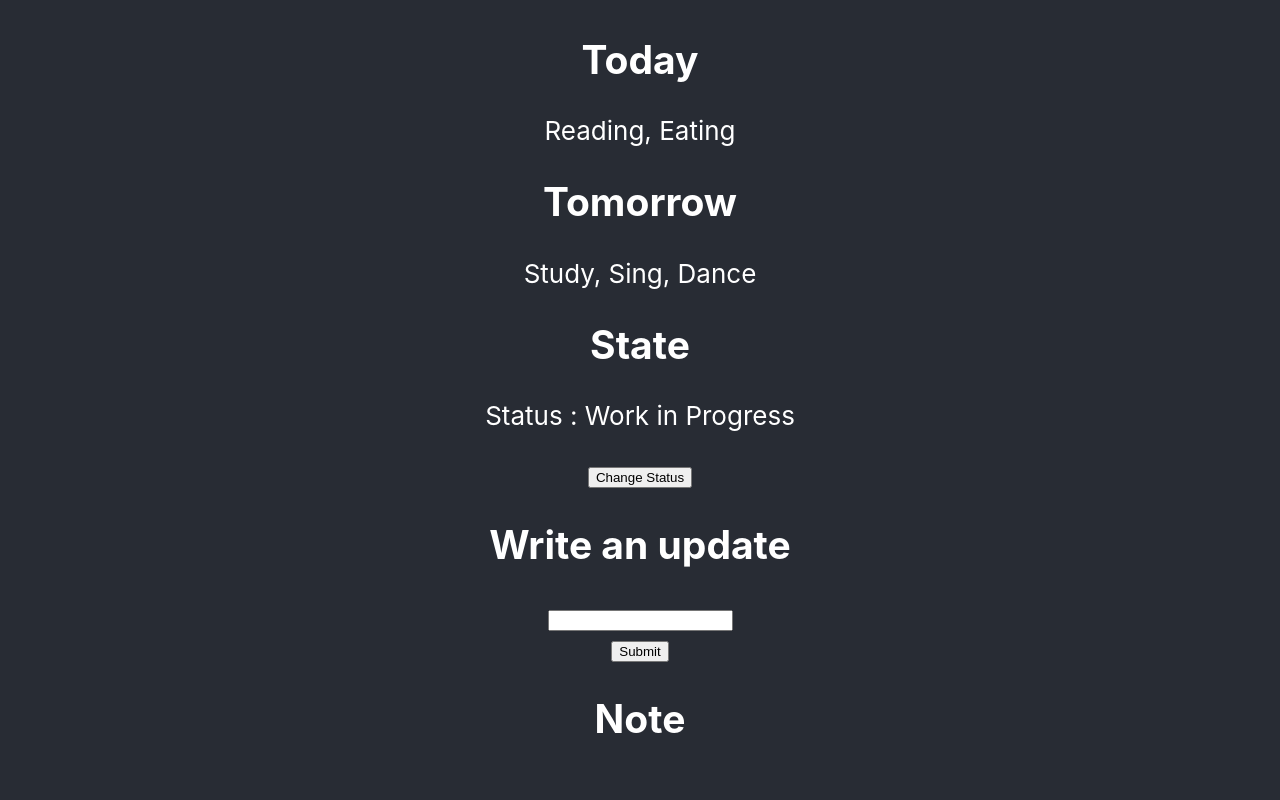
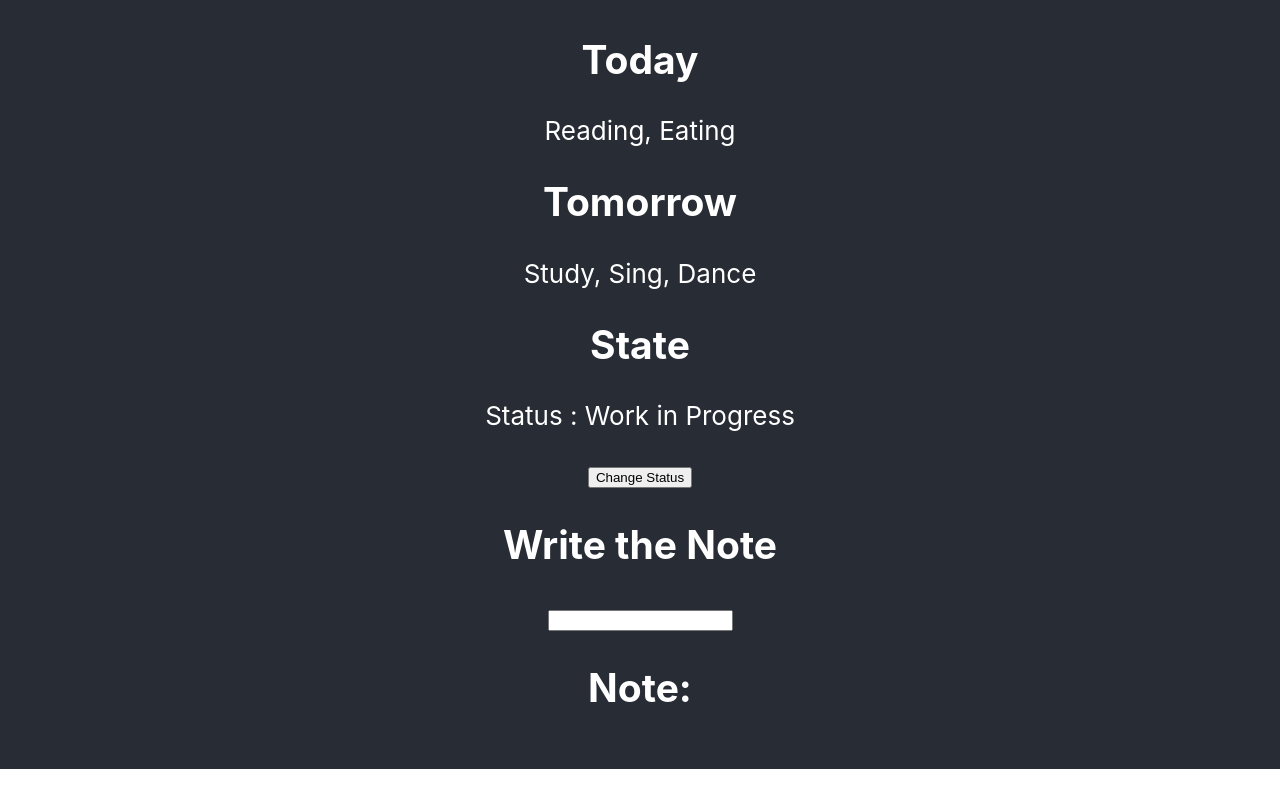
Before and after one commit to milan-vishnoi/Practice_Programs, a React (Create React App) app in the folder JavaScript/React/my-react-app/: page / in a window 1280 px wide. Shown: the part 443-1243 px from the top of the page. After the commit the page ends 1212 px from the top, so only its background shows below. Built offline with nearby package versions, Linux system fonts and the light colour scheme.

Commit message:
Passing function and properties to the child component

```diff
--- a/JavaScript/React/my-react-app/src/App.js
+++ b/JavaScript/React/my-react-app/src/App.js
@@ -76,19 +76,58 @@ class ToDo extends React.Component {
         <h2>State</h2>
         <p>Status : {this.state.status}</p>
         <button onClick={this.handleClick}>Change Status</button><br/>
-        <h2>Write an update</h2>
-        <form onSubmit={this.handleSubmit}>
-        <input onChange={this.handleInput}></input><br/>
-        <button type="Submit">Submit</button>
-        </form>
 
-        <h2>Note</h2>
-        <p>{this.state.submit}</p>
+        <GetNote input={this.state.note} handleInput={this.handleInput}/>
+        <RenderNote note={this.state.note}/>
+
       </div>
     );
   }
 }
 
+class GetNote extends React.Component {
+  constructor(props){
+    super(props);
+  }
 
+  render() {
+     return (
+     <div>
+     <h2>Write the Note</h2>
+     <input onChange={this.props.handleInput}></input>
+     </div>);
+  }
+}
+
+class RenderNote extends React.Component {
+  constructor(props) {
+    super(props);
+  }
+  render() {
+    return (
+      <div>
+        <h2>Note:</h2>
+      <p>{this.props.note}</p>
+      </div>
+   );
+  }
+}
+
+class FormComponent extends React.Component {
+  constructor(props) {
+    super(props);
+  }
+  render() {
+    return (
+      <div>
+        <h2>Form Input</h2>
+        <form onSubmit={this.handleSubmit}>
+          <input/>
+       <button type="Submit">Submit</button>
+       </form>
+      </div>
+   );
+  }
+}
 
 export default App;
```
